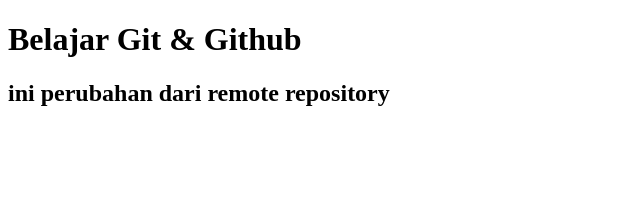
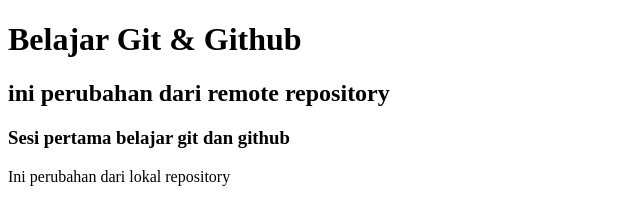
Before and after one commit to Raifadhil/belajar-Git-Github, a plain HTML site: page index.html in a window 1280 px wide. Shown: the whole page, without its empty margins (0-640 px from the left). Drawn offline with Linux system fonts and the light colour scheme.

Commit message:
menambah elemmen H3 dan P

```diff
--- a/index.html
+++ b/index.html
@@ -8,5 +8,7 @@
 <body>
     <h1>Belajar Git & Github</h1>
     <h2>ini perubahan dari remote repository</h2>
+    <h3>Sesi pertama belajar git dan github</h3>
+    <p>Ini perubahan dari lokal repository</p>
 </body>
 </html>
```
